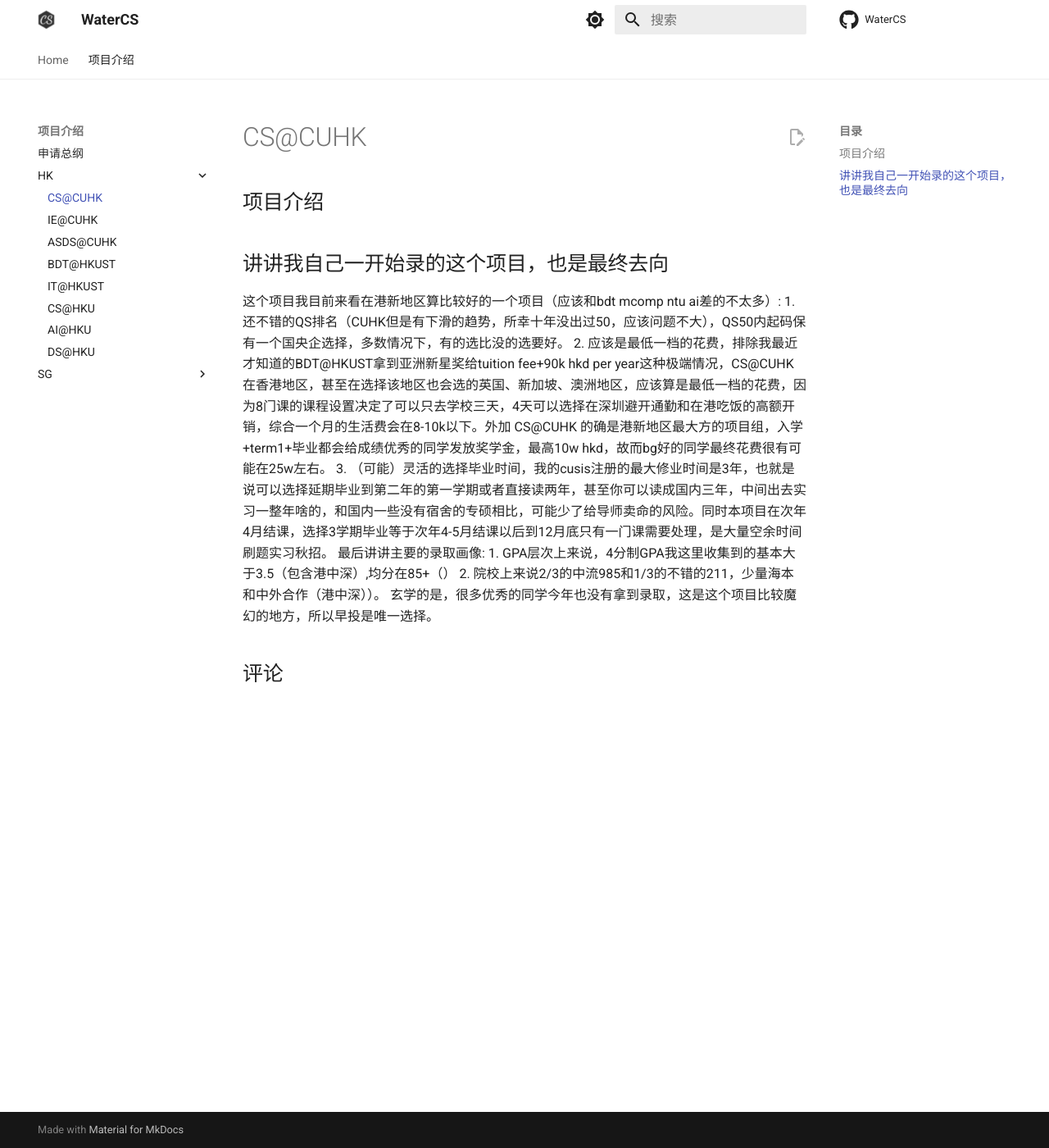
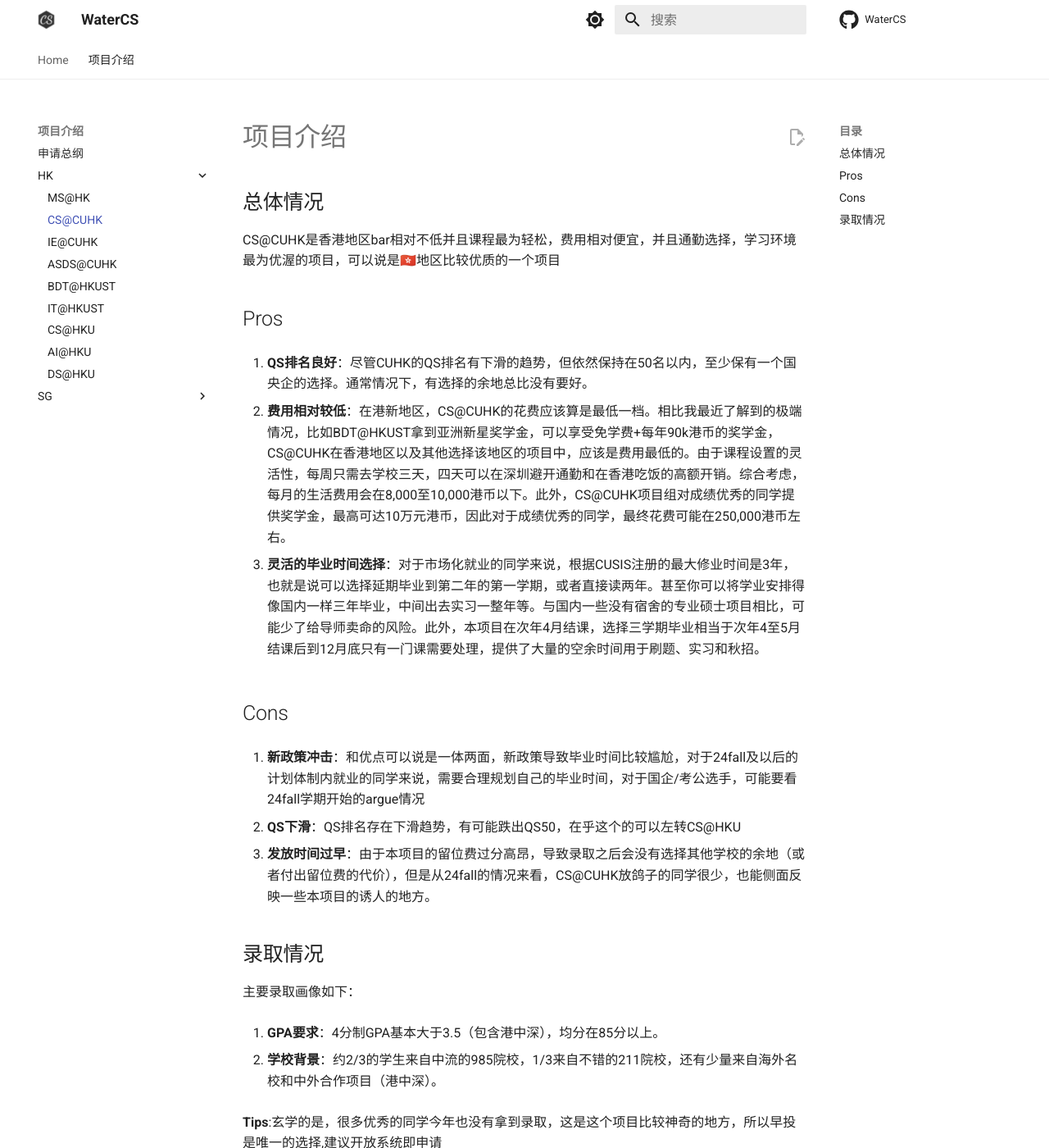
Before and after one commit to Water-CS-Application/WaterCS, an MkDocs documentation site: the page built from docs/Program/HK/T1/CS@CUHK.md, in a window 1280 px wide and 1400 px high. Shown: the whole window at 82% size. Built offline with MkDocs 1.6.1 and Material for MkDocs 9.7.7, drawn with Linux system fonts in a browser that asks for light colours; comment, search, counter and statistics services are not loaded.

Commit message:
Update CS@CUHK.md

```diff
--- a/docs/Program/HK/T1/CS@CUHK.md
+++ b/docs/Program/HK/T1/CS@CUHK.md
@@ -1,11 +1,27 @@
-## 项目介绍
+# 项目介绍
 
-## 讲讲我自己一开始录的这个项目，也是最终去向
-这个项目我目前来看在港新地区算比较好的一个项目（应该和bdt mcomp ntu ai差的不太多）:
-1. 还不错的QS排名（CUHK但是有下滑的趋势，所幸十年没出过50，应该问题不大），QS50内起码保有一个国央企选择，多数情况下，有的选比没的选要好。
-2. 应该是最低一档的花费，排除我最近才知道的BDT@HKUST拿到亚洲新星奖给tuition fee+90k hkd per year这种极端情况，CS@CUHK在香港地区，甚至在选择该地区也会选的英国、新加坡、澳洲地区，应该算是最低一档的花费，因为8门课的课程设置决定了可以只去学校三天，4天可以选择在深圳避开通勤和在港吃饭的高额开销，综合一个月的生活费会在8-10k以下。外加 CS@CUHK 的确是港新地区最大方的项目组，入学+term1+毕业都会给成绩优秀的同学发放奖学金，最高10w hkd，故而bg好的同学最终花费很有可能在25w左右。
-3. （可能）灵活的选择毕业时间，我的cusis注册的最大修业时间是3年，也就是说可以选择延期毕业到第二年的第一学期或者直接读两年，甚至你可以读成国内三年，中间出去实习一整年啥的，和国内一些没有宿舍的专硕相比，可能少了给导师卖命的风险。同时本项目在次年4月结课，选择3学期毕业等于次年4-5月结课以后到12月底只有一门课需要处理，是大量空余时间刷题实习秋招。
-最后讲讲主要的录取画像:
-1. GPA层次上来说，4分制GPA我这里收集到的基本大于3.5（包含港中深）,均分在85+（）
-2. 院校上来说2/3的中流985和1/3的不错的211，少量海本和中外合作（港中深））。
-玄学的是，很多优秀的同学今年也没有拿到录取，这是这个项目比较魔幻的地方，所以早投是唯一选择。
+## 总体情况
+CS@CUHK是香港地区bar相对不低并且课程最为轻松，费用相对便宜，并且通勤选择，学习环境最为优渥的项目，可以说是🇭🇰地区比较优质的一个项目
+## Pros
+
+1. **QS排名良好**：尽管CUHK的QS排名有下滑的趋势，但依然保持在50名以内，至少保有一个国央企的选择。通常情况下，有选择的余地总比没有要好。
+
+2. **费用相对较低**：在港新地区，CS@CUHK的花费应该算是最低一档。相比我最近了解到的极端情况，比如BDT@HKUST拿到亚洲新星奖学金，可以享受免学费+每年90k港币的奖学金，CS@CUHK在香港地区以及其他选择该地区的项目中，应该是费用最低的。由于课程设置的灵活性，每周只需去学校三天，四天可以在深圳避开通勤和在香港吃饭的高额开销。综合考虑，每月的生活费用会在8,000至10,000港币以下。此外，CS@CUHK项目组对成绩优秀的同学提供奖学金，最高可达10万元港币，因此对于成绩优秀的同学，最终花费可能在250,000港币左右。
+
+3. **灵活的毕业时间选择**：对于市场化就业的同学来说，根据CUSIS注册的最大修业时间是3年，也就是说可以选择延期毕业到第二年的第一学期，或者直接读两年。甚至你可以将学业安排得像国内一样三年毕业，中间出去实习一整年等。与国内一些没有宿舍的专业硕士项目相比，可能少了给导师卖命的风险。此外，本项目在次年4月结课，选择三学期毕业相当于次年4至5月结课后到12月底只有一门课需要处理，提供了大量的空余时间用于刷题、实习和秋招。
+
+## Cons
+1. **新政策冲击**：和优点可以说是一体两面，新政策导致毕业时间比较尴尬，对于24fall及以后的计划体制内就业的同学来说，需要合理规划自己的毕业时间，对于国企/考公选手，可能要看24fall学期开始的argue情况
+
+2. **QS下滑**：QS排名存在下滑趋势，有可能跌出QS50，在乎这个的可以左转CS@HKU
+3. **发放时间过早**：由于本项目的留位费过分高昂，导致录取之后会没有选择其他学校的余地（或者付出留位费的代价），但是从24fall的情况来看，CS@CUHK放鸽子的同学很少，也能侧面反映一些本项目的诱人的地方。
+
+## 录取情况
+
+主要录取画像如下：
+
+1. **GPA要求**：4分制GPA基本大于3.5（包含港中深），均分在85分以上。
+
+2. **学校背景**：约2/3的学生来自中流的985院校，1/3来自不错的211院校，还有少量来自海外名校和中外合作项目（港中深）。
+
+**Tips**:玄学的是，很多优秀的同学今年也没有拿到录取，这是这个项目比较神奇的地方，所以早投是唯一的选择,建议开放系统即申请
--- a/mkdocs.yml
+++ b/mkdocs.yml
@@ -14,6 +14,7 @@
   - search
 theme:
   logo: "assets/favicon.png"
+  favicon: "images/WaterCS.png"
   icon:
     repo: fontawesome/brands/github
   name: material
@@ -46,6 +47,7 @@
   - 项目介绍:
       - 申请总纲: "Application.md"
       - HK:
+          - MS@HK: "Program/HK/HK_summry.md"
           - CS@CUHK: "Program/HK/T1/CS@CUHK.md"
           - IE@CUHK: "Program/HK/T1.5/IE@CUHK.md"
           - ASDS@CUHK: "Program/HK/TX/ASDS@CUHK.md"
@@ -69,3 +71,5 @@
 repo_url: https://github.com/Water-CS-Application/WaterCS
 repo_name: WaterCS
 edit_uri: edit/main/docs/
+extra:
+  homepage: https://github.com/Water-CS-Application/WaterCS
```
Also changed, not shown: docs/Program/HK/HK_summry.md (+35 -0 lines), docs/Program/HK/T1.5/IE@CUHK.md (+3 -3 lines), docs/Program/HK/T2/CS@HKU.md (+13 -15 lines), docs/index.md (+1 -1 lines), docs/images/WaterCS.png (added).
